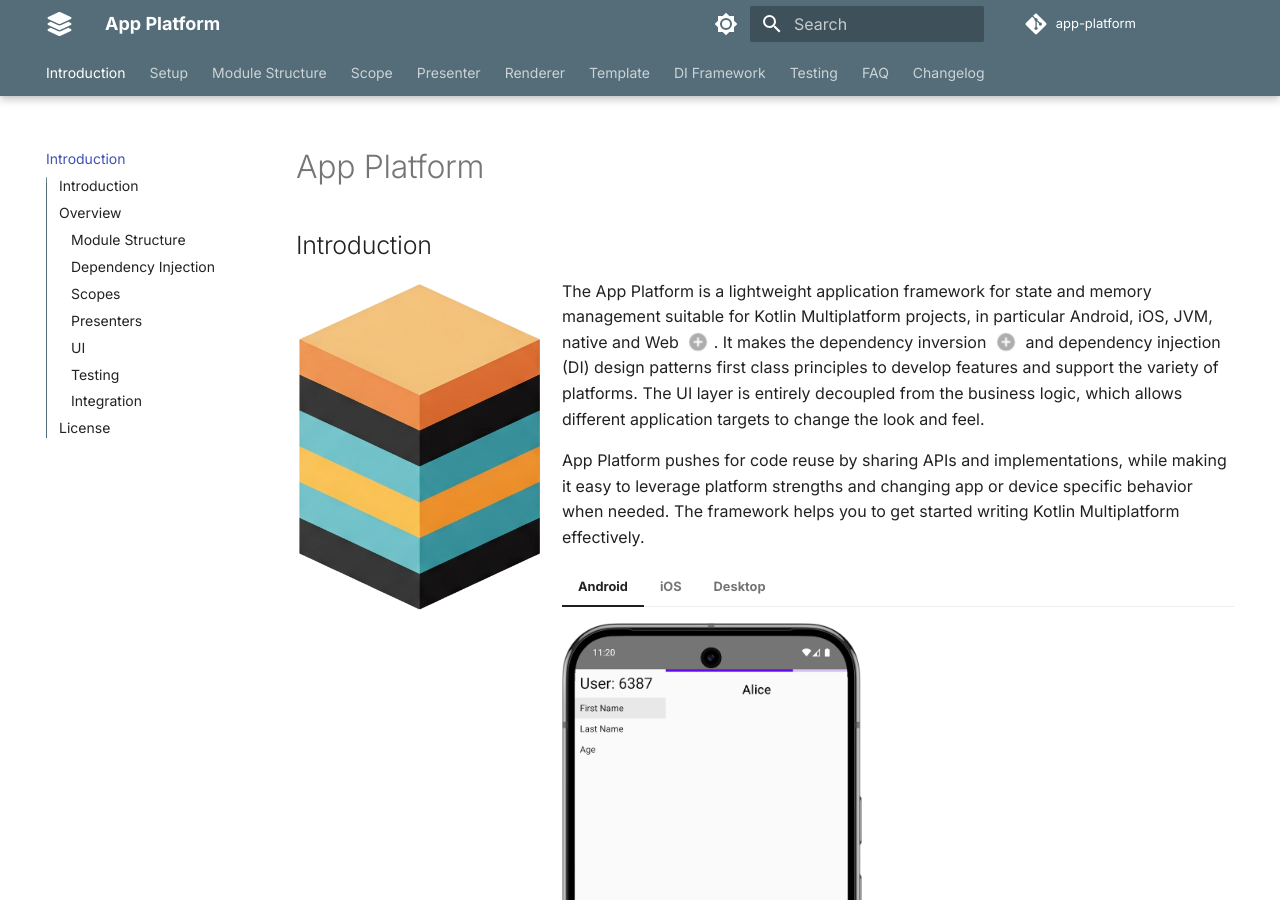
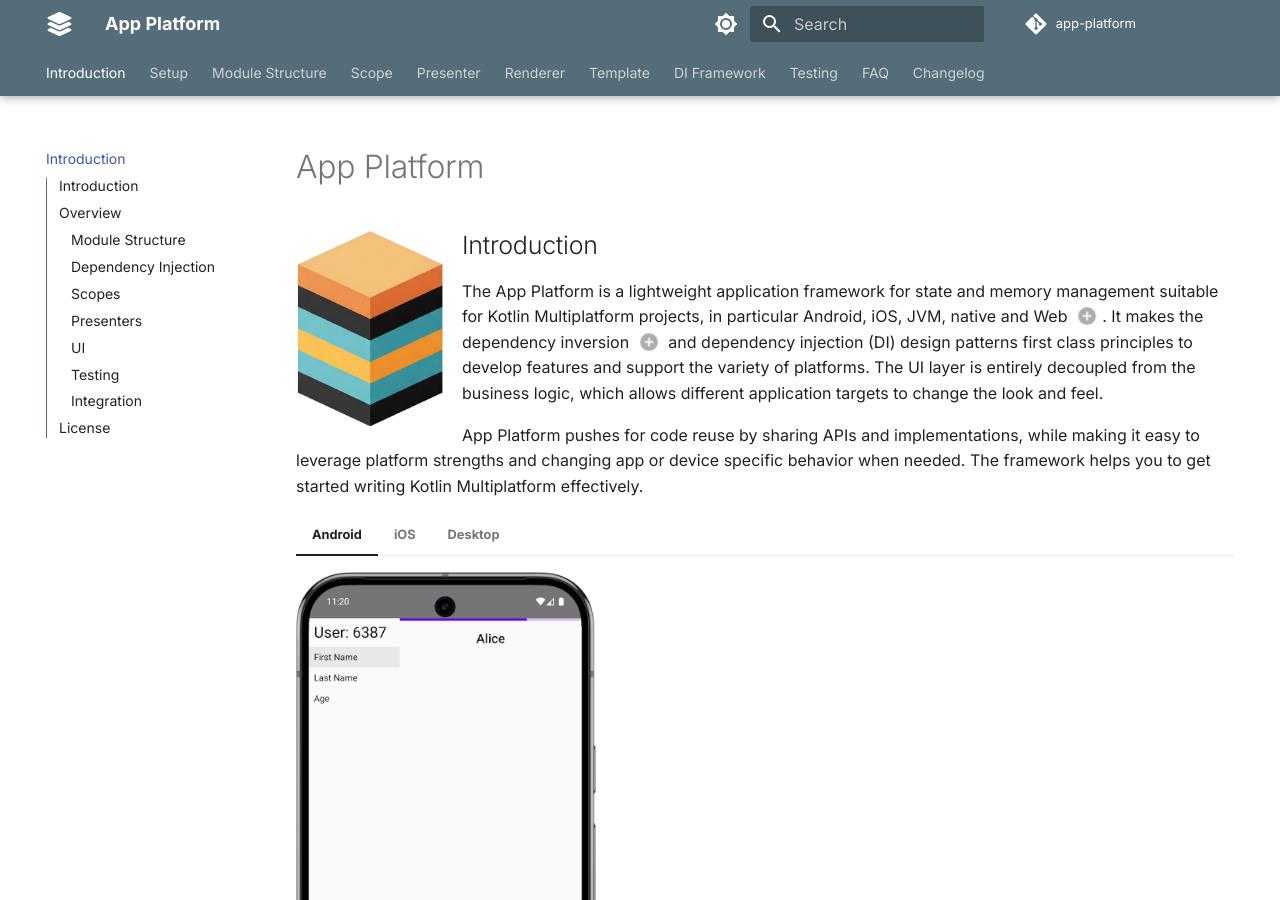
Before and after one commit to dayanruben/app-platform, an MkDocs documentation site: the page built from docs/index.md, in a window 1280 px wide and 900 px high. Built offline with MkDocs 1.6.1 and Material for MkDocs 9.7.7, drawn with Linux system fonts in a browser that asks for light colours; comment, search, counter and statistics services are not loaded.

Commit message:
Update wiki layout.

```diff
--- a/docs/index.md
+++ b/docs/index.md
@@ -1,8 +1,8 @@
 # App Platform
 
+![App Platform](images/app-platform-logo.png){ align=left width="150"  }
+
 ## Introduction
-
-![App Platform](images/app-platform-logo.png){ align=left width="250"  }
 
 The App Platform is a lightweight application framework for state and memory management suitable
 for Kotlin Multiplatform projects, in particular Android, iOS, JVM, native and Web (1). It makes the
```
